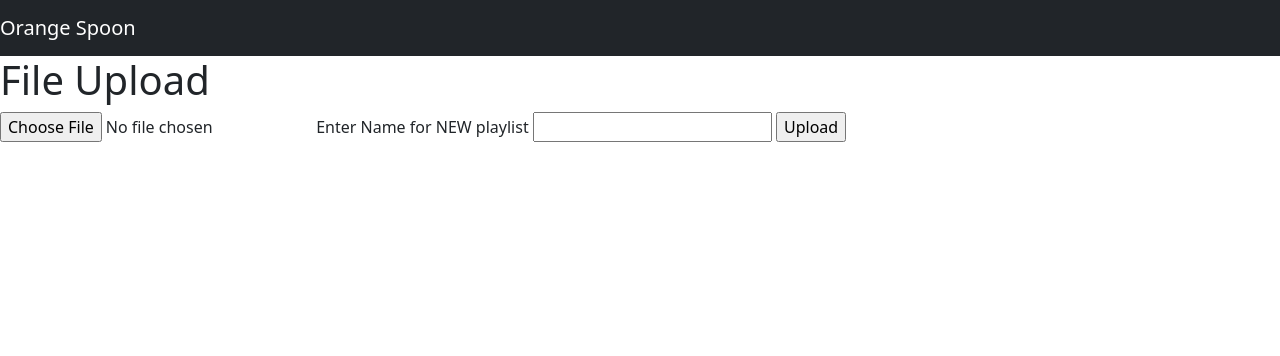
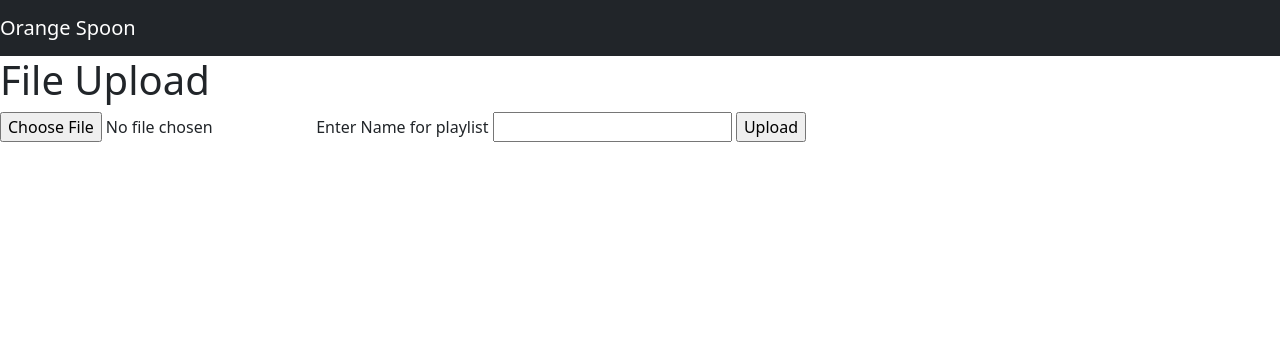
Before and after one commit to mizaagi/orange-spoon, a Flask app: page / in a window 1280 px wide. Shown: the top 356 px of the page. Run offline with Flask 3, Linux system fonts and the light colour scheme.

Commit message:
unknown commit
Co-authored-by: Owen White <O-white1@users.noreply.github.com>
Co-authored-by: trumpyb <trumpyb@users.noreply.github.com>

```diff
--- a/templates/fileupload.html
+++ b/templates/fileupload.html
@@ -16,7 +16,7 @@
         <form method="POST" enctype="multipart/form-data">
 
             <input type="file" name="file" id="file" accept="audio/*" class="upper">
-            <label>Enter Name for NEW playlist</label class="upper">
+            <label>Enter Name for playlist</label class="upper">
             <input type="text" name="playlistname" id="playlistname" accept="*" class="lower">
             <input type="submit" value="Upload" class="lower">
         </form>
```
